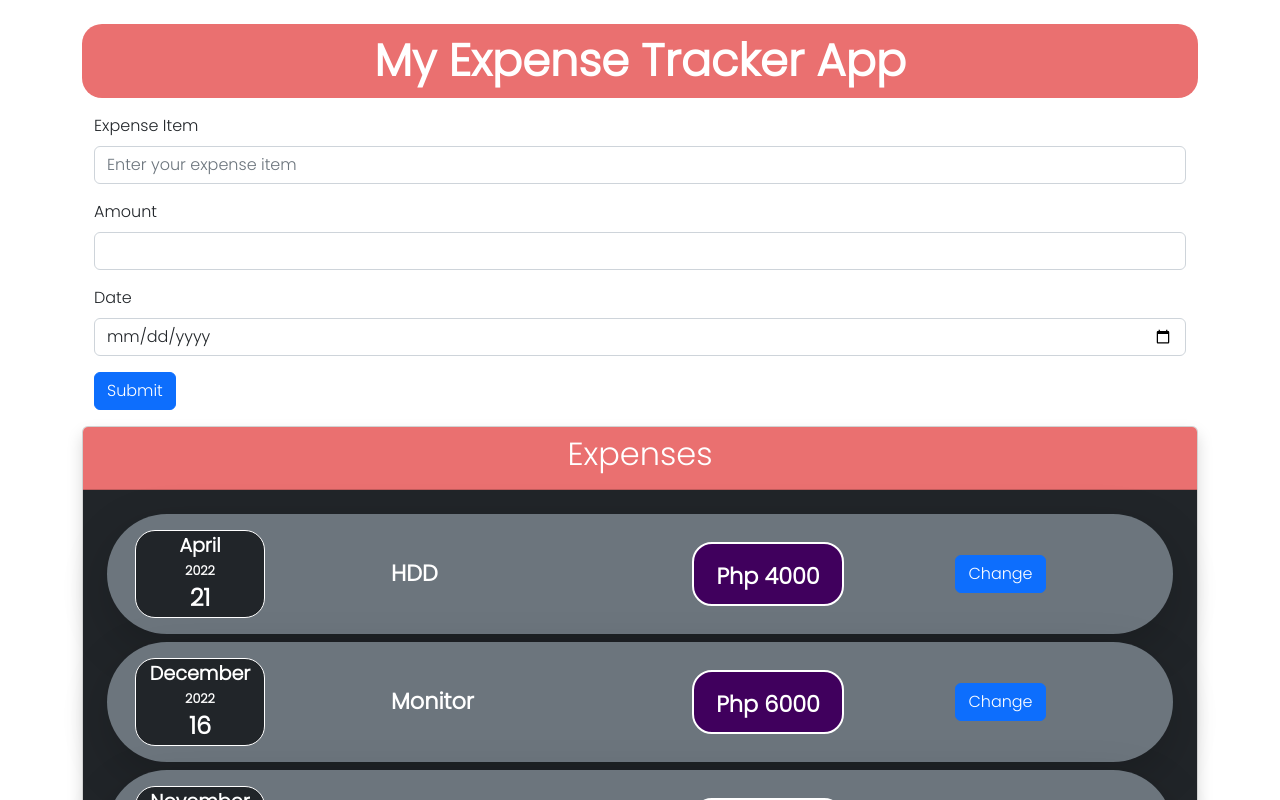
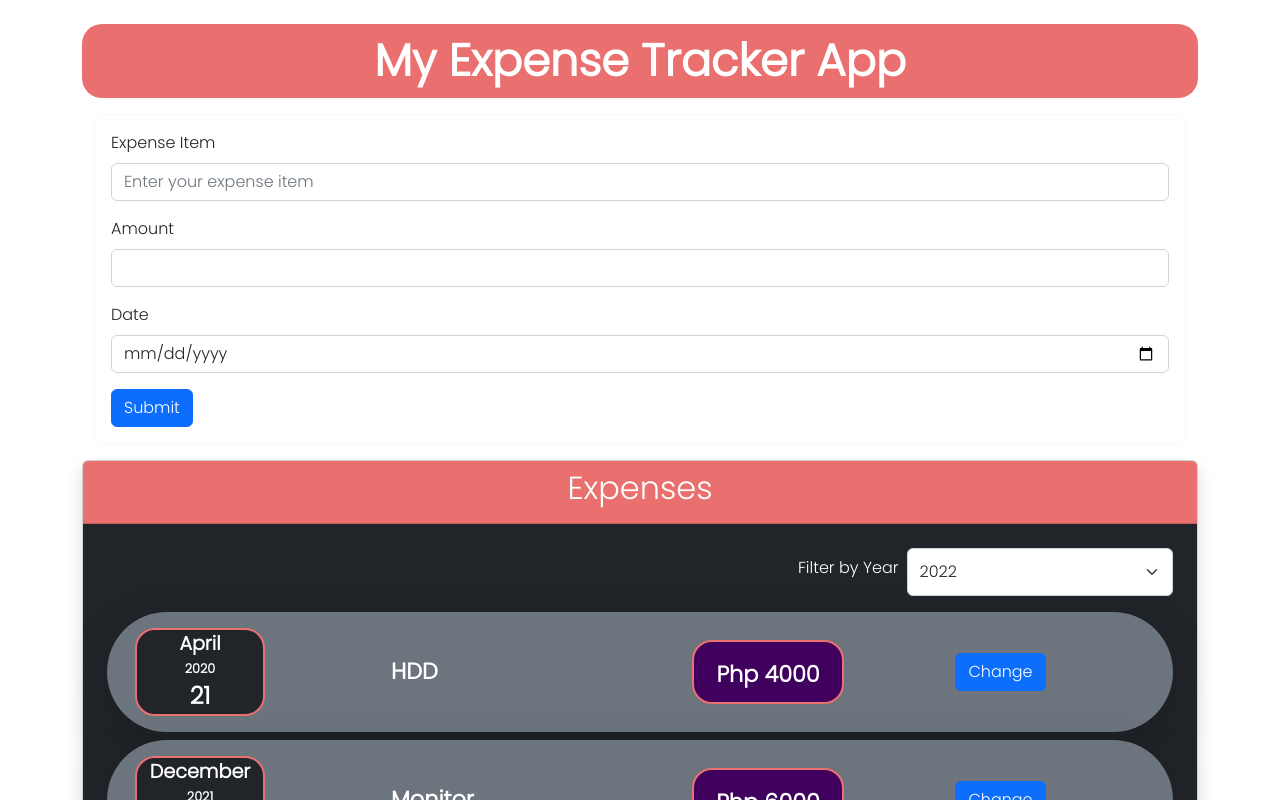
Before and after one commit to agentxyz999/expense-tracker-app, a React (Create React App) app: page / in a window 1280 px wide. Shown: the top 800 px of the page. Built offline with nearby package versions, Linux system fonts and the light colour scheme.

Commit message:
added filter component and modified the form handling

```diff
--- a/src/App.js
+++ b/src/App.js
@@ -1,34 +1,39 @@
-import React from "react";
+import React, { useState } from "react";
 import ExpenseItem from "./components/ExpenseItem";
 import NewExpense from "./components/newExpense/NewExpense";
 
-const App = () => {
-  const expenses = [
+const DUMMY_EXP = [
   {
     id: 1,
     item: "HDD",
     amount: 4000,
-      date: new Date(2022, 3, 21),
+    date: new Date(2020, 3, 21),
   },
   {
     id: 2,
     item: "Monitor",
     amount: 6000,
-      date: new Date(2022, 11, 16),
+    date: new Date(2021, 11, 16),
   },
   {
     id: 3,
     item: "Keyboard",
     amount: 1000,
-      date: new Date(2022, 10, 6),
+    date: new Date(2019, 10, 6),
   },
 ];
 
+const App = () => {
+  const [expenses, setExpenses] = useState(DUMMY_EXP);
+
   //add new expense from NewExpense(w/c contains the newExpense form)
   const addExpenseHandler = (expense) => {
-    console.log("In app.js");
-    console.log(expense);
+    //currently returning undefined, need to rework later
+    setExpenses((prevExpenses) => {
+      return [expense, ...prevExpenses];
+    });
   };
+
   return (
     <div className="container">
       <h1 className="text-center mt-4">My Expense Tracker App</h1>
--- a/src/components/ExpenseDate.css
+++ b/src/components/ExpenseDate.css
@@ -1,25 +1,25 @@
 /* style to make the Date look like a calendar card */
-.expense__date{
+.expense__date {
   max-width: 20vw;
 }
-.date__card{
+.date__card {
   display: flex;
   flex-direction: column;
   width: 130px;
   height: 5.5rem;
-    border: 1px solid var(--white-color);
+  border: 2px solid var(--primary-color);
   background-color: var(--dark-color);
   color: var(--white-color);
   border-radius: 20px;
   align-items: center;
   justify-content: center;
 }
-.month{
+.month {
   font-size: 1.2rem;
 }
-.year{
+.year {
   font-size: 0.8rem;
 }
-.day{
+.day {
   font-size: 1.5rem;
 }
--- /dev/null
+++ b/src/components/ExpenseFilter.jsx
@@ -0,0 +1,25 @@
+import { Form, Container } from "react-bootstrap";
+import React from "react";
+
+const ExpenseFilter = (props) => {
+  const selectionHandler = (e) => {
+    props.onChangeFilter(e.target.value); //this is function from App.js
+  };
+  return (
+    <Container className="d-flex justify-content-end p-2 mb-2">
+      <Form.Label className="p-2 text-white">Filter by Year</Form.Label>
+      <Form.Select
+        className="w-25"
+        value={props.selectedYear}
+        onChange={selectionHandler}
+      >
+        <option value="2022">2022</option>
+        <option value="2021">2021</option>
+        <option value="2020">2020</option>
+        <option value="2019">2019</option>
+      </Form.Select>
+    </Container>
+  );
+};
+
+export default ExpenseFilter;
--- a/src/components/ExpenseItem.css
+++ b/src/components/ExpenseItem.css
@@ -1,7 +1,7 @@
-h2{
+h2 {
   color: var(--white-color);
 }
-.card__header{
+.card__header {
   background-color: var(--primary-color);
 }
 .expense__date,
@@ -10,21 +10,21 @@ h2{
   font-weight: bold;
   color: var(--white-color);
 }
-.expense__item{
+.expense__item {
   max-width: 60%;
   text-align: left;
 }
-.expense__amount{
+.expense__amount {
   font-size: 1.4rem;
   font-weight: bold;
   max-width: 9.5rem;
   height: 4rem;
-    border: 2px solid var(--white-color);
+  border: 2px solid var(--primary-color);
   border-radius: 20px;
   padding: 1rem 0;
   color: var(--white-color);
   background: var(--secondary-color);
 }
-.card__body{
+.card__body {
   background: var(--light-color);
 }
--- a/src/components/ExpenseItem.jsx
+++ b/src/components/ExpenseItem.jsx
@@ -2,29 +2,42 @@ import React, { useState } from "react";
 import "./ExpenseItem.css";
 import { Card, Row, Col, Button } from "react-bootstrap";
 import ExpenseDate from "./ExpenseDate";
+import ExpenseFilter from "./ExpenseFilter";
 
 const ExpenseItem = ({ expenses }) => {
+  const [filteredYear, setFilteredYear] = useState("2022");
+  const [filteredExpenses, setFilteredExpenses] = useState(expenses);
+
+  //it will run on ExpenseFilter.jsx
+  const filterChangeHandler = (selectedYear) => {
+    const filtered = expenses;
+    setFilteredYear(selectedYear);
+    setFilteredExpenses(() => {
+      return filtered.filter(
+        (data) => data.year.toString() === filteredYear.toString()
+      );
+    });
+  };
+  console.log(filteredYear, filteredExpenses);
+
   return (
     <Card className="shadow rounded">
       <Card.Header className="text-center card__header">
         <h2>Expenses</h2>
       </Card.Header>
       <Card.Body className="text-center bg-dark rounded-bottom card__body">
-        {expenses.map((expense) => {
-          const [item, setItem] = useState(expense.item);
-          const handleClick = () => {
-            setItem("Updated!");
-          };
+        <ExpenseFilter onChangeFilter={filterChangeHandler} />
+        {filteredExpenses.map((expense) => {
           return (
             <Row
               key={expense.id}
               className="bg-secondary shadow-lg m-2 p-3 rounded-pill align-items-center"
             >
               <ExpenseDate expenseDate={expense.date} />
-              <Col className="expense__item"> {item} </Col>
+              <Col className="expense__item"> {expense.item} </Col>
               <Col className="expense__amount"> Php {expense.amount} </Col>
               <Col>
-                <Button onClick={handleClick}>Change</Button>
+                <Button>Change</Button>
               </Col>
             </Row>
           );
--- a/src/components/newExpense/NewExpense.jsx
+++ b/src/components/newExpense/NewExpense.jsx
@@ -5,7 +5,7 @@ const NewExpense = (props) => {
   const saveExpenseDataHandler = (submittedExpenseData) => {
     const expenseData = {
       ...submittedExpenseData,
-      id: Math.random().toString(),
+      id: new Date().valueOf().toString(),
     };
     props.onAddExpense(expenseData);
   };
--- a/src/components/newExpense/NewExpenseForm.jsx
+++ b/src/components/newExpense/NewExpenseForm.jsx
@@ -2,52 +2,64 @@ import React, { useState } from "react";
 import { Form, Button } from "react-bootstrap/";
 
 const NewExpenseForm = (props) => {
-  // const [expenseItem, setExpenseItem] = useState('');
-  // const [expenseAmount, setExpenseAmount] = useState('');
-  // const [expenseDate, setExpenseDate] = useState('');
+  const [expenseItem, setExpenseItem] = useState("");
+  const [expenseAmount, setExpenseAmount] = useState("");
+  const [expenseDate, setExpenseDate] = useState("");
 
   //Alternative way of handling state
-  const [userInput, setUserInput] = useState({
-    expenseItem: "",
-    expenseAmount: "",
-    expenseDate: "",
-  });
+  // const [userInput, setUserInput] = useState({
+  //   item: "",
+  //   amount: "",
+  //   date: "",
+  // });
+
+  // const expenseItemHandler = (e) => {
+  //   setUserInput((prevState) => {
+  //     return { ...prevState, item: e.target.value };
+  //   });
+  // };
+  // const expenseAmountHandler = (e) => {
+  //   setUserInput((prevState) => {
+  //     return { ...prevState, amount: e.target.value };
+  //   });
+  // };
+  // const expenseDateHandler = (e) => {
+  //   setUserInput((prevState) => {
+  //     return { ...prevState, date: e.target.value };
+  //   });
+  // };
 
   const expenseItemHandler = (e) => {
-    setUserInput((prevState) => {
-      return { ...prevState, expenseItem: e.target.value };
-    });
+    setExpenseItem(e.target.value);
   };
   const expenseAmountHandler = (e) => {
-    setUserInput((prevState) => {
-      return { ...prevState, expenseAmount: e.target.value };
-    });
+    setExpenseAmount(e.target.value);
   };
   const expenseDateHandler = (e) => {
-    setUserInput((prevState) => {
-      return { ...prevState, expenseDate: e.target.value };
-    });
+    setExpenseDate(e.target.value);
   };
+
   const submitHandler = (e) => {
     e.preventDefault();
     //assign the user's data from form to expenseData
-    const expenseData = userInput;
+    const expenseData = {
+      item: expenseItem,
+      amount: expenseDate,
+      date: expenseDate,
+    };
     //then pass it to function props.onSaveExpenseData from NewExpense(parent) Component
     props.onSaveExpenseData(expenseData);
     //and clear the form fields
-    setUserInput(() => {
-      return { expenseItem: "", expenseAmount: "", expenseDate: "" };
-    });
   };
 
   return (
-    <Form onSubmit={submitHandler}>
+    <Form onSubmit={submitHandler} className="border border-light rounded p-3">
       <Form.Group className="mb-3">
         <Form.Label>Expense Item</Form.Label>
         <Form.Control
           type="text"
           placeholder="Enter your expense item"
-          value={userInput.expenseItem}
+          value={expenseItem}
           onChange={expenseItemHandler}
         />
       </Form.Group>
@@ -58,7 +70,7 @@ const NewExpenseForm = (props) => {
           type="number"
           minLength="0.1"
           step="0.01"
-          value={userInput.expenseAmount}
+          value={expenseAmount}
           onChange={expenseAmountHandler}
         />
       </Form.Group>
@@ -69,7 +81,7 @@ const NewExpenseForm = (props) => {
           type="date"
           min="2019-01-01"
           max="2022-12-31"
-          value={userInput.expenseDate}
+          value={expenseDate}
           onChange={expenseDateHandler}
         />
       </Form.Group>
```
Also changed, not shown: src/components/ExpenseFilter.css (added). Lines whose indentation alone changed are shown as unchanged.
